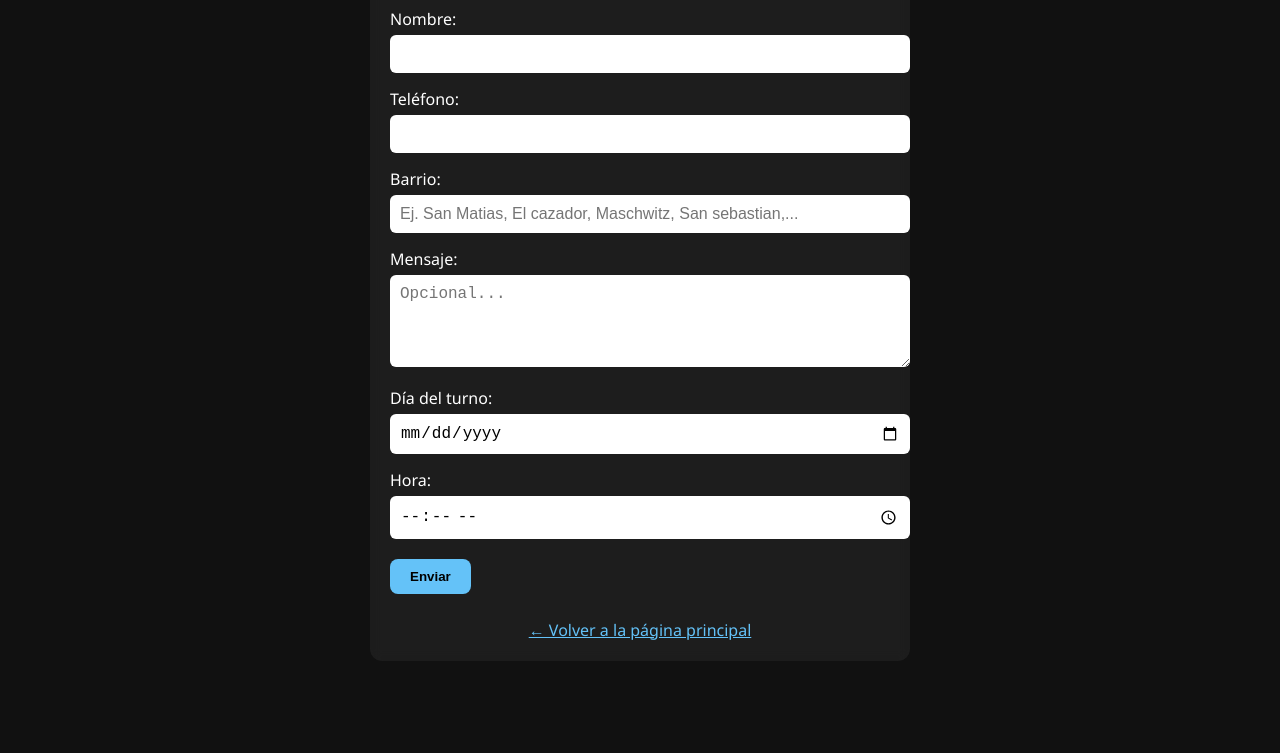
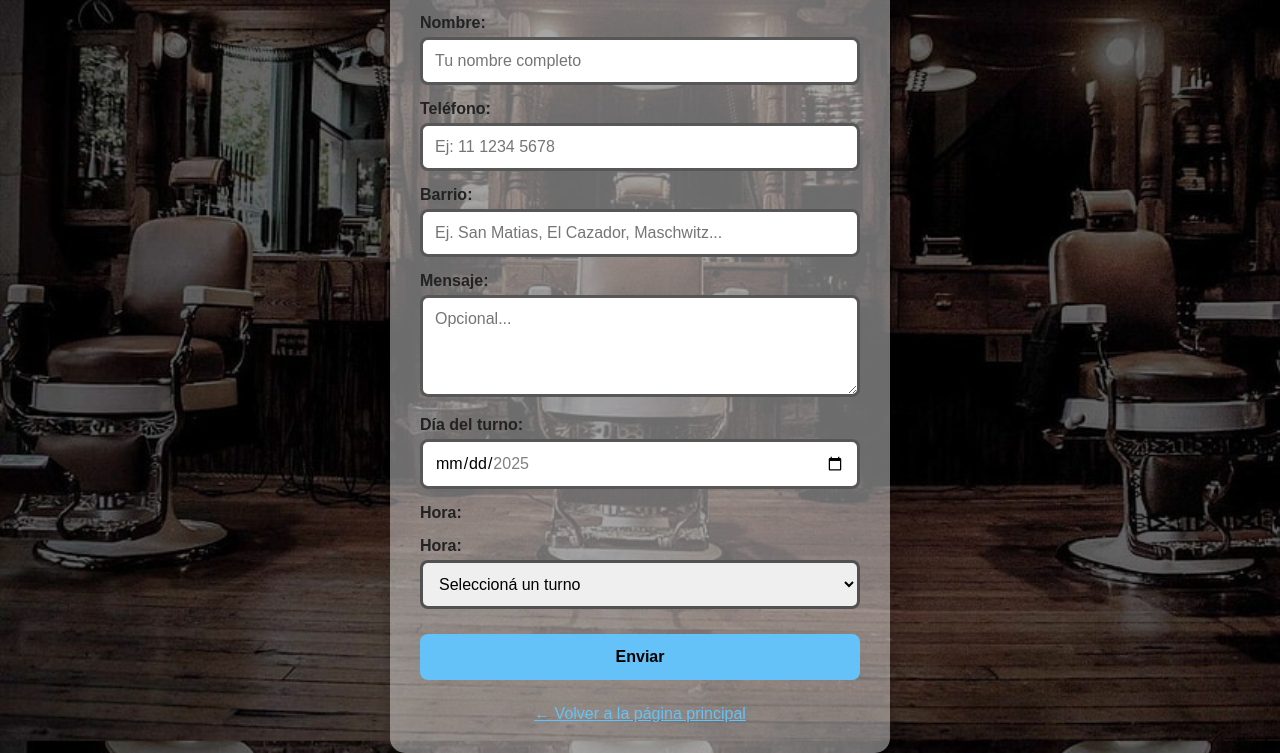
Before and after one commit to poldev28/Estilo.Lissa, a plain HTML site: page formulario.html in a window 1280 px wide. Shown: the part 113-866 px from the top of the page. Before the commit the page ends 802 px from the top, so only its background shows below. Drawn offline with Linux system fonts and the light colour scheme; a web font is replaced by a local one.

Commit message:
se modifico formulario.html

```diff
--- a/formulario.html
+++ b/formulario.html
@@ -2,53 +2,97 @@
 <html lang="es">
 <head>
   <meta charset="UTF-8" />
-  <meta name="viewport" content="width=device-width, initial-scale=1.0" />
-  <title>Contacto - Ezequiel Lissa</title>
+  <meta name="viewport" content="width=device-width, initial-scale=1.0"/>
+  <title>Solicitar Turno - Ezequiel Lissa</title>
   <style>
+    @font-face {
+      font-family: 'lissa';
+      src: url('src/fonts/lissa.ttf') format('truetype');
+    }
+    @font-face {
+      font-family: 'CAESAR';
+      src: url('src/fonts/CAESAR.TTF') format('truetype');
+    }
+    * {
+      box-sizing: border-box;
+    }
+
     body {
-      font-family: 'Segoe UI', sans-serif;
-      background-color: #111;
-      color: #fff;
-      padding: 20px;
+      margin: 0;
+      padding: 0;
+      font-family: 'lissa', sans-serif;
+      background: url('src/barberoFormulario.jpg') no-repeat center center fixed;
+      background-size: cover;
+      min-height: 100vh;
+      display: flex;
+      justify-content: center;
+      align-items: center;
+      position: relative;
+    }
+
+    body::before {
+      content: '';
+      position: absolute;
+      top: 0; left: 0;
+      width: 100%;
+      height: 100%;
+      background-color: rgba(0, 0, 0, 0.6);
+      z-index: 0;
     }
 
     .form-container {
+      position: relative;
+      z-index: 1;
+      background-color: rgba(255, 255, 255, 0.425);
+      padding: 30px;
+      border-radius: 15px;
+      box-shadow: 0 0 25px rgba(0,0,0,0.2);
       max-width: 500px;
-      margin: auto;
-      background: rgba(255,255,255,0.05);
-      padding: 20px;
-      border-radius: 12px;
-      backdrop-filter: blur(6px);
+      width: 90%;
     }
 
     h2 {
+      font-family: 'CAESAR', cursive, sans-serif;
+      letter-spacing: 3px;
       text-align: center;
       margin-bottom: 20px;
+      font-size: 40px;
+      color: #64c2f8e8;
     }
 
     label {
       display: block;
       margin-top: 15px;
+      font-weight: bold;
+      color: #222;
     }
 
     input, textarea, select {
       width: 100%;
-      padding: 10px;
+      padding: 12px;
       margin-top: 5px;
-      border-radius: 6px;
-      border: none;
-      font-size: 16px;
+      border-radius: 8px;
+      border: 3px solid #000000a8;
+      font-size: 1rem;
+      font-family: inherit;
     }
 
     button {
-      margin-top: 20px;
-      padding: 10px 20px;
+      margin-top: 25px;
+      padding: 14px;
       background-color: #64c2f8;
       color: #000;
       font-weight: bold;
       border: none;
       border-radius: 8px;
       cursor: pointer;
+      width: 100%;
+      font-size: 1rem;
+      transition: background-color 0.3s ease;
+    }
+
+    button:hover {
+      background-color: #42a2d6;
     }
 
     a {
@@ -58,6 +102,16 @@
       color: #64c2f8;
       text-decoration: underline;
     }
+
+    @media (max-width: 600px) {
+      .form-container {
+        padding: 20px;
+      }
+
+      h2 {
+        font-size: 1.6rem;
+      }
+    }
   </style>
 </head>
 <body>
@@ -65,27 +119,59 @@
     <h2>Solicitar Turno</h2>
     <form>
       <label for="nombre">Nombre:</label>
-      <input type="text" id="nombre" required />
+      <input type="text" id="nombre" name="nombre" required placeholder="Tu nombre completo" />
 
       <label for="telefono">Teléfono:</label>
-      <input type="tel" id="telefono" required />
+      <input type="tel" id="telefono" name="telefono" required placeholder="Ej: 11 1234 5678" pattern="[0-9\s]{8,15}" />
 
       <label for="barrio">Barrio:</label>
-      <input type="text" id="barrio" required placeholder="Ej. San Matias, El cazador, Maschwitz, San sebastian,..." />
+      <input type="text" id="barrio" name="barrio" required placeholder="Ej. San Matias, El Cazador, Maschwitz..." />
 
       <label for="mensaje">Mensaje:</label>
-      <textarea id="mensaje" rows="4" placeholder="Opcional..."></textarea>
+      <textarea id="mensaje" name="mensaje" rows="4" placeholder="Opcional..."></textarea>
 
       <label for="fecha">Día del turno:</label>
-      <input type="date" id="fecha" required />
+      <input type="date"
+       id="fecha"
+       name="fecha"
+       min="2025-07-24"
+       max="2025-12-31"
+       required
+       />
 
       <label for="hora">Hora:</label>
-      <input type="time" id="hora" required />
+        <label for="hora">Hora:</label>
+          <select id="hora" name="hora" required>
+            <option value="" disabled selected>Seleccioná un turno</option>
+
+  <!-- Mañana -->
+            <option value="08:30">08:30 - 10:00</option>
+            <option value="10:00">10:00 - 11:30</option>
+            <option value="11:30">11:30 - 13:00</option>
+
+  <!-- Tarde -->
+            <option value="15:00">15:00 - 16:30</option>
+            <option value="16:30">16:30 - 18:00</option>
+            <option value="18:00">18:00 - 19:30</option>
+            <option value="19:30">19:30 - 21:00</option>
+          </select>
 
       <button type="submit">Enviar</button>
     </form>
 
-    <a href="perfil.html">← Volver a la página principal</a>
+    <a href="index.html">← Volver a la página principal</a>
   </div>
+<script>
+  const fechaInput = document.getElementById('fecha');
+
+  fechaInput.addEventListener('input', () => {
+    const fechaSeleccionada = new Date(fechaInput.value + 'T00:00'); // fecha en zona local
+    // Día de la semana: 0 = domingo, 1 = lunes, ..., 6 = sábado
+    if (fechaSeleccionada.getDay() === 0) {
+      alert('Por favor, seleccioná un día entre lunes y sábado. Los domingos no están disponibles.');
+      fechaInput.value = ''; // limpia la selección inválida
+    }
+  });
+</script>
 </body>
 </html>
```
Also changed, not shown: src/barberoFormulario.jpg (added).
